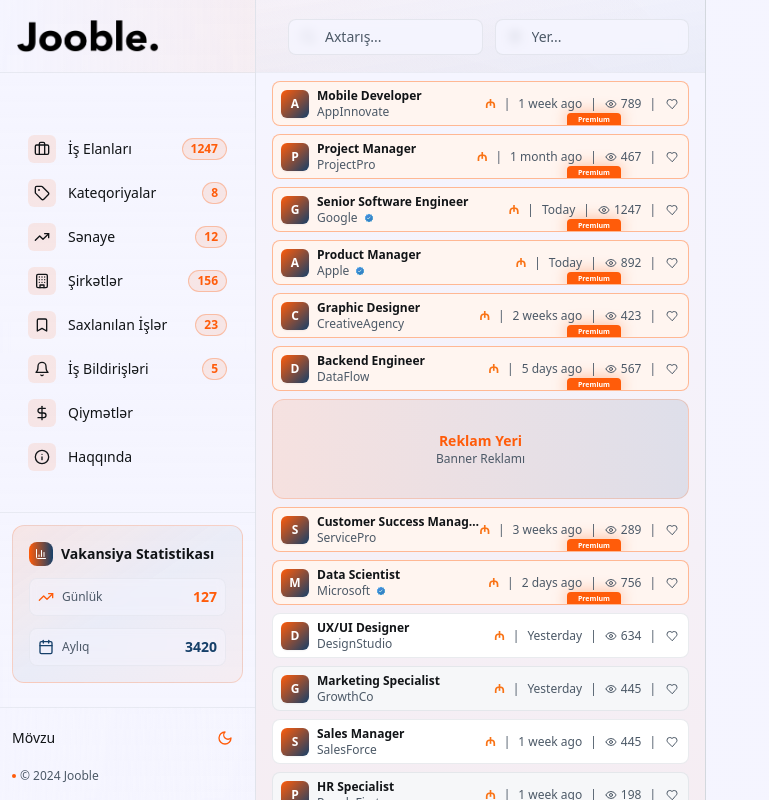
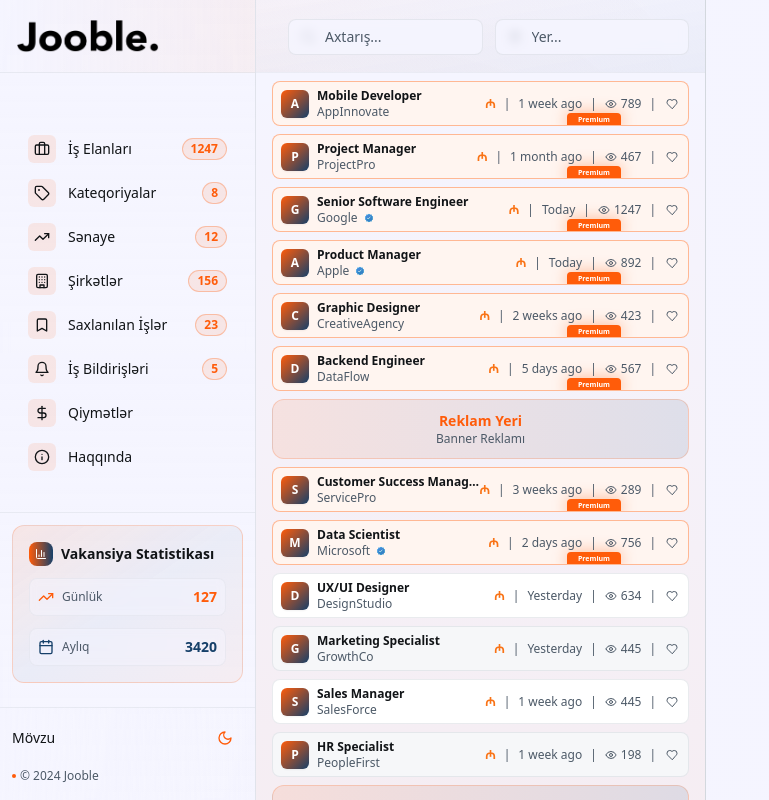
Before and after one commit to bondazz/jobin-az, a React (Vite) app: page / in a window 1280 px wide. Shown: the whole page, without its empty margins (0-769 px from the left). Built offline with nearby package versions, Linux system fonts and the light colour scheme.

Commit message:
Fix: Set ad banner height to 60px
Set the height of the advertisement banners to 60px in `JobListings.tsx`.

```diff
--- a/src/components/JobListings.tsx
+++ b/src/components/JobListings.tsx
@@ -6,11 +6,13 @@ import { mockJobs } from '@/data/mockJobs';
 import { Job } from '@/types/job';
 import JobCard from './JobCard';
 import { Search, MapPin } from 'lucide-react';
+
 interface JobListingsProps {
   selectedJob: Job | null;
   onJobSelect: (job: Job) => void;
   selectedCategory?: string;
 }
+
 const JobListings = ({
   selectedJob,
   onJobSelect,
@@ -18,6 +20,7 @@ const JobListings = ({
 }: JobListingsProps) => {
   const [searchQuery, setSearchQuery] = useState('');
   const [locationFilter, setLocationFilter] = useState('');
+
   const filteredJobs = useMemo(() => {
     const filtered = mockJobs.filter(job => {
       const matchesSearch = searchQuery === '' || job.title.toLowerCase().includes(searchQuery.toLowerCase()) || job.company.toLowerCase().includes(searchQuery.toLowerCase());
@@ -47,6 +50,7 @@ const JobListings = ({
     sortedJobs = [...shuffledPremium, ...sortedRegular];
     return sortedJobs.slice(0, 20);
   }, [searchQuery, locationFilter, selectedCategory]);
+
   const getCategoryLabel = (category: string) => {
     const categoryMap: Record<string, string> = {
       'Technology': 'Texnologiya',
@@ -60,6 +64,7 @@ const JobListings = ({
     };
     return categoryMap[category] || category;
   };
+
   return <div className="flex-1 flex flex-col h-full bg-background">
       {/* Mobile/Tablet Sticky Header with Logo */}
       <div className="lg:hidden sticky top-0 z-50 bg-background/95 backdrop-blur-md border-b border-border/50 shadow-sm">
@@ -103,9 +108,9 @@ const JobListings = ({
       {/* Job List - Responsive Container */}
       <div className="flex-1 overflow-y-auto p-2 bg-gradient-to-b from-transparent to-primary/5 w-full max-w-[100%] mx-auto">
         <div className="flex flex-col gap-2 justify-center items-center w-full max-w-full px-2">
-          {filteredJobs.length > 0 ? filteredJobs.map((job, index) => <div key={`job-${job.id}`} className="w-full max-w-[600px] min-w-0">
+          {filteredJobs.length > 0 ? filteredJobs.map((job, index) => <div key={`job-${job.id}`} className="w-full max-w-full min-w-0">
                 {/* Advertisement Banner every 6 jobs */}
-                {index > 0 && index % 6 === 0 && <div className="w-full max-w-[600px] h-[100px] bg-gradient-to-r from-primary/10 to-accent/10 border border-primary/20 rounded-xl mb-2 flex items-center justify-center animate-fade-in">
+                {index > 0 && index % 6 === 0 && <div className="w-full max-w-full h-[60px] bg-gradient-to-r from-primary/10 to-accent/10 border border-primary/20 rounded-xl mb-2 flex items-center justify-center animate-fade-in">
                     <div className="text-center">
                       <p className="text-sm font-bold text-primary">Reklam Yeri</p>
                       <p className="text-xs text-muted-foreground">Banner Reklamı</p>
@@ -137,4 +142,5 @@ const JobListings = ({
       </div>
     </div>;
 };
+
 export default JobListings;
```
